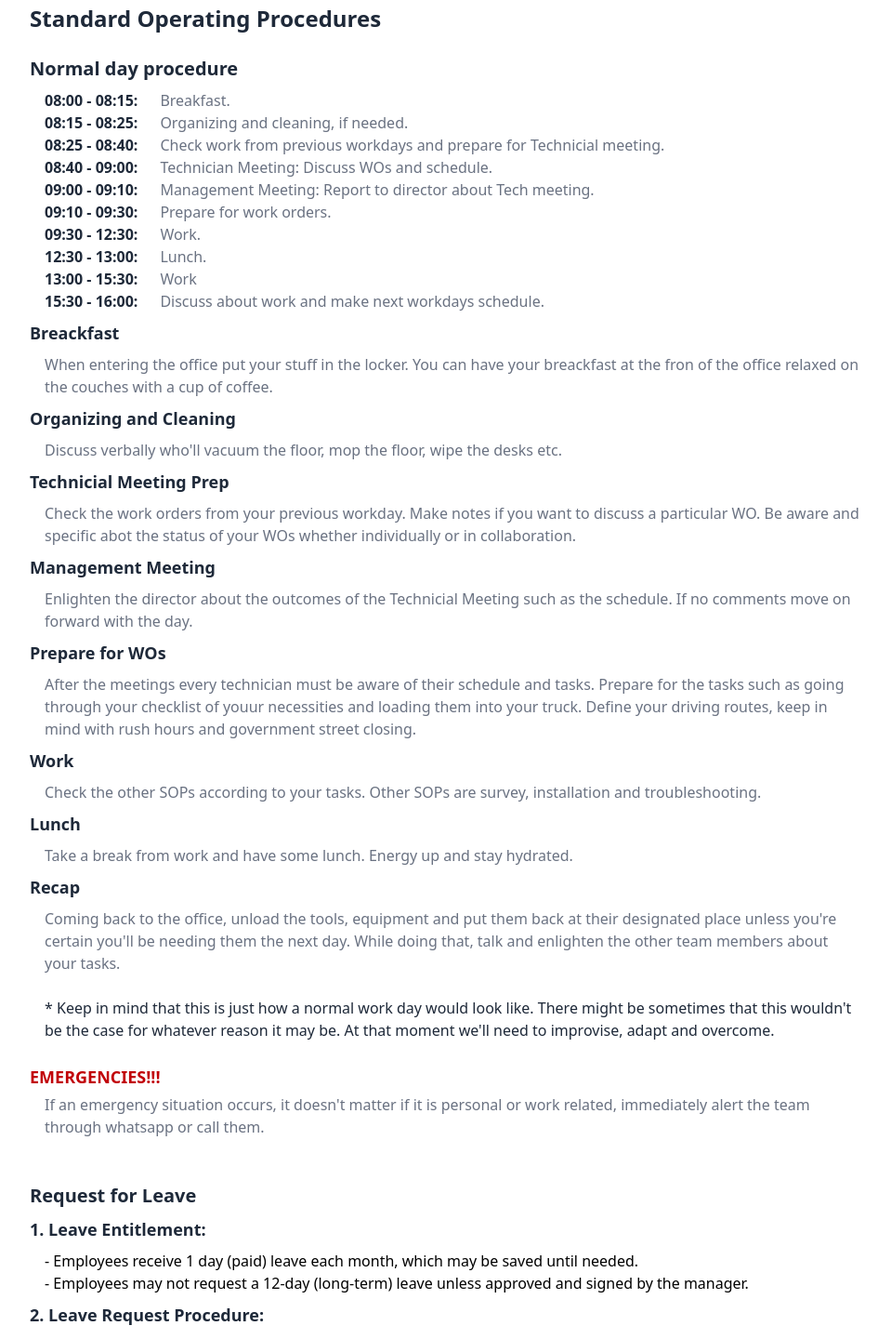
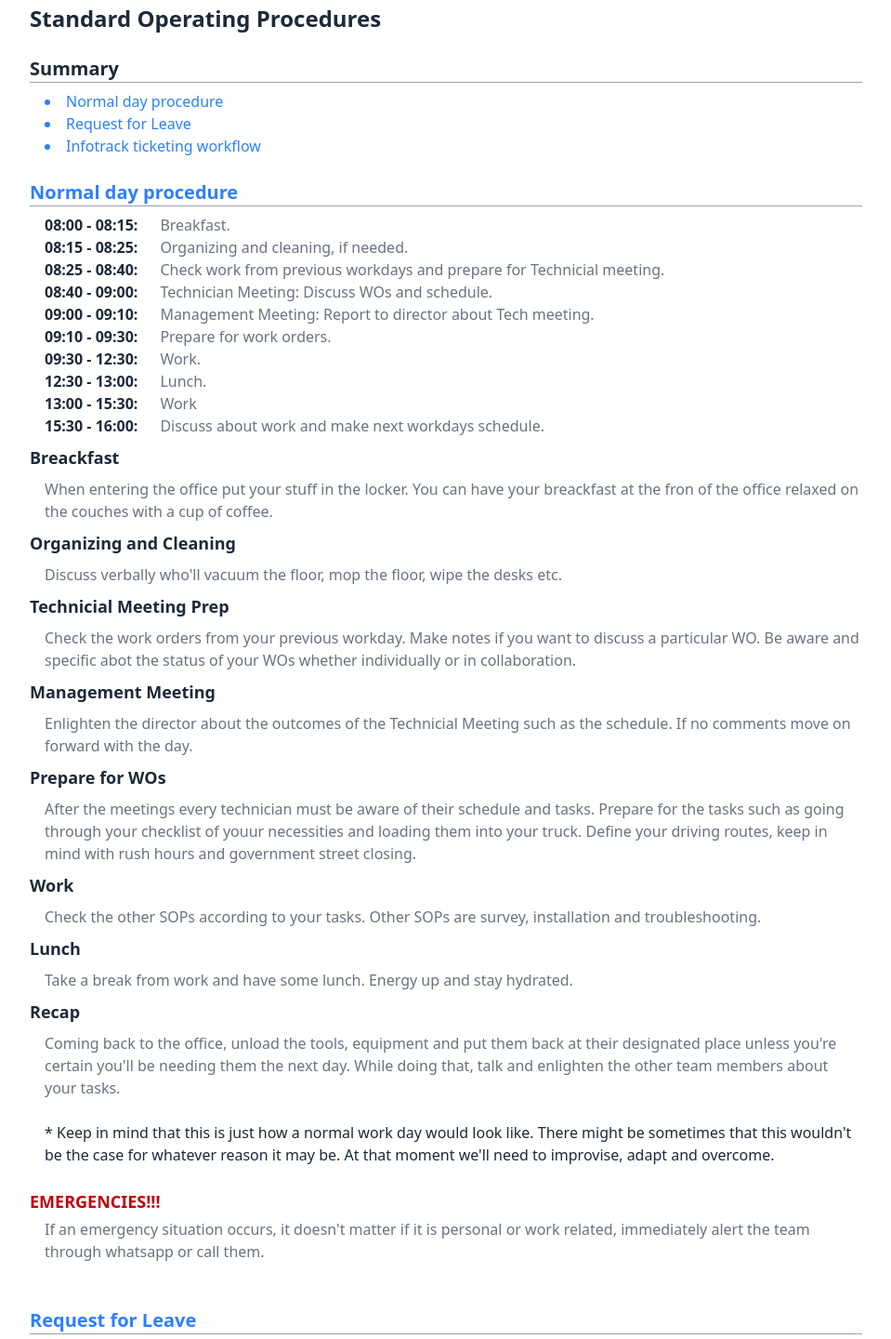
Before and after one commit to infotracksolution/intranet-infotrack, a React (Vite) app: page /sop in a window 1280 px wide. Shown: the part 140-1580 px from the top of the page at 93% size, without its empty margins (160-1119 px from the left). Built offline with nearby package versions, Linux system fonts and the light colour scheme.

Commit message:
add summary to the sop page

```diff
--- a/src/pages/Sop.jsx
+++ b/src/pages/Sop.jsx
@@ -10,7 +10,21 @@ const Sop = () => {
                 <h2 className="font-bold text-2xl mb-6 text-gray-800">
                      Standard Operating Procedures
                 </h2>
-                <h3 id="normal" className="font-bold text-xl mb-2 text-gray-800">Normal day procedure</h3>
+                <div className="my-6">
+                    <h3 id="normal" className="font-bold text-xl mb-2 text-gray-800 border-b-1 border-b-solid border-b-gray-400">Summary</h3>
+                    <ul className="list-disc list-inside text-blue-500 ml-4">
+                        <li>
+                            <a href="#normal">Normal day procedure</a>
+                        </li>
+                        <li>
+                            <a href="#leave">Request for Leave</a>
+                        </li>
+                        <li>
+                            <a href="#ticket">Infotrack ticketing workflow</a>
+                        </li>
+                    </ul>
+                </div>
+                <h3 id="normal" className="font-bold text-xl mb-2 text-blue-500 border-b-1 border-b-solid border-b-gray-400">Normal day procedure</h3>
                 <div>
                     <p className="pl-4 text-gray-500">
                         <strong className="pr-6 text-gray-800">
@@ -132,8 +146,7 @@ const Sop = () => {
                         If an emergency situation occurs, it doesn't matter if it is personal or work related, immediately alert the team through whatsapp or call them.
                     </p>
                 </div>
-
-                <h3 id="leave" className="font-bold text-xl mt-12 mb-2 text-gray-800">Request for Leave</h3>
+                <h3 id="leave" className="font-bold text-xl mt-12 mb-2 text-blue-500 border-b-1 border-b-solid border-b-gray-400">Request for Leave</h3>
                 <p className="my-2 font-bold text-gray-800 text-lg">
                     1. Leave Entitlement:
                 </p>
@@ -192,7 +205,7 @@ const Sop = () => {
                     - If work is delayed, employees are required to catch up after working hours if necessary.
                 </p>
 
-                <h3 id="leave" className="font-bold text-xl mt-12 mb-2 text-gray-800 capitalize">Infotrack ticketing workflow</h3>
+                <h3 id="ticket" className="font-bold text-xl mt-12 mb-2 text-blue-500 border-b-1 border-b-solid border-b-gray-400">Infotrack ticketing workflow</h3>
                 <p className="my-2 font-bold text-gray-800 text-lg">
                     1. Purpose
                 </p>
```
